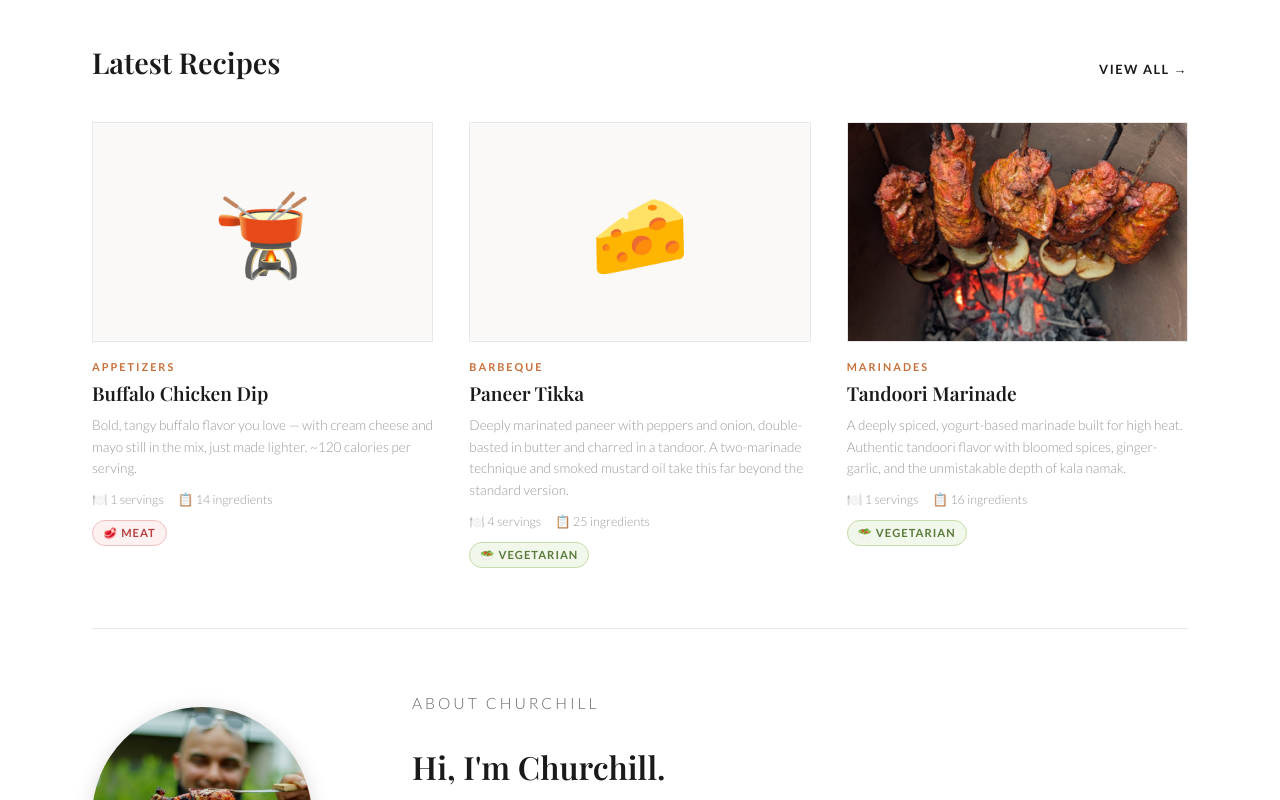
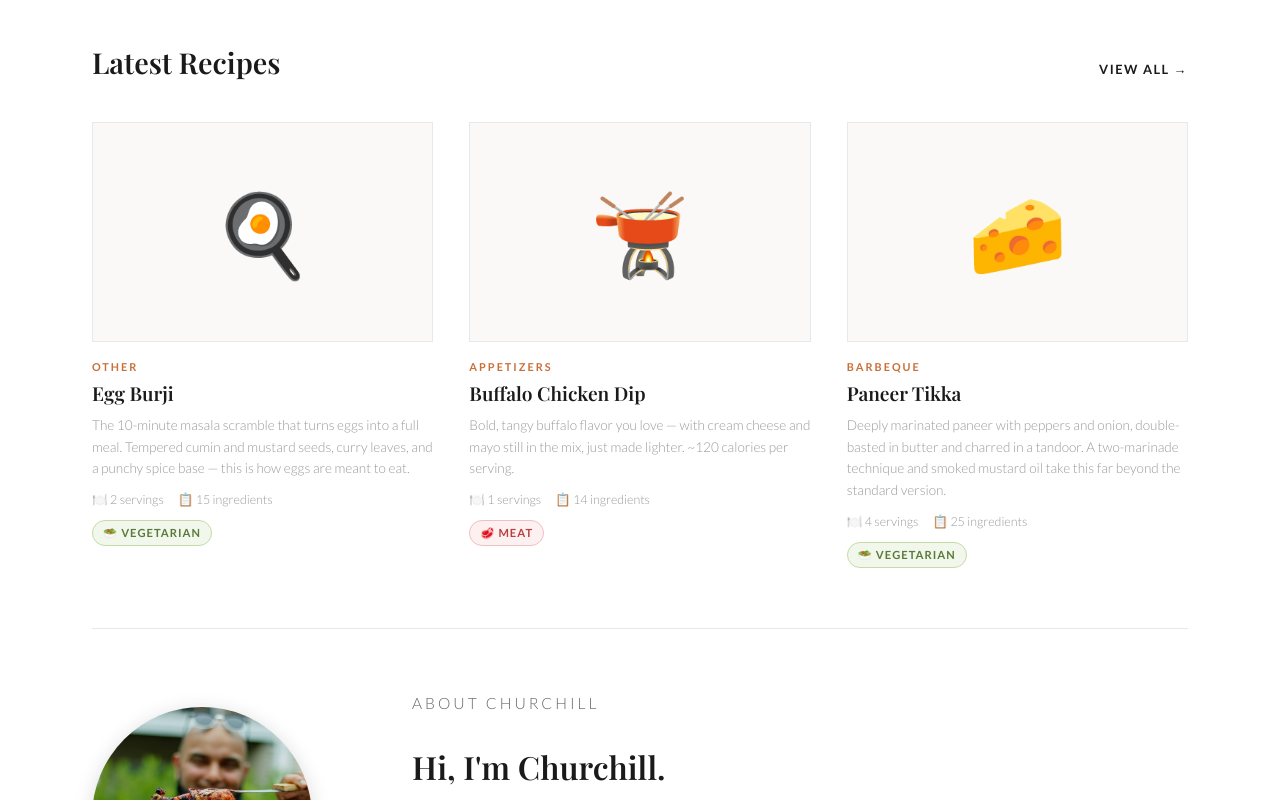
Before and after one commit to churchillpatel-eng/Churchscookout, a Next.js app in the folder web/: page / in a window 1280 px wide. Shown: the part 760-1560 px from the top of the page. Built offline with nearby package versions, Linux system fonts and the light colour scheme; a web font is replaced by a local one.

Commit message:
Add Egg Burji recipe

```diff
--- /dev/null
+++ b/web/src/data/recipes/egg-burji.ts
@@ -0,0 +1,57 @@
+import type { Recipe } from "@/types";
+
+const recipe: Recipe = {
+  id: 5,
+  slug: "egg-burji",
+  dietary: "vegetarian",
+  title: "Egg Burji",
+  description:
+    "The 10-minute masala scramble that turns eggs into a full meal. Tempered cumin and mustard seeds, curry leaves, and a punchy spice base — this is how eggs are meant to eat.",
+  servings: 2,
+  category: "other",
+  emoji: "🍳",
+  ingredients: [
+    { amount: "2 tbsp", item: "Neutral Oil" },
+    { amount: "1 tsp", item: "Cumin Seeds" },
+    { amount: "1 tsp", item: "Mustard Seeds" },
+    { amount: "1 sprig", item: "Curry Leaves" },
+    { amount: "2 cloves", item: "Garlic, Minced" },
+    { amount: "1", item: "Onion, Finely Chopped" },
+    { amount: "½", item: "Tomato, Chopped" },
+    { amount: "2", item: "Thai Chilies, Slit" },
+    { amount: "4", item: "Eggs, Beaten" },
+    { amount: "Handful", item: "Fresh Cilantro, Chopped" },
+    { amount: "", item: "Salt, To Taste" },
+    { section: "Spices" },
+    { amount: "1 tbsp", item: "Garam Masala" },
+    { amount: "1 tsp", item: "Red Chili Powder" },
+    { amount: "½ tsp", item: "Black Pepper" },
+    { amount: "1 tsp", item: "Coriander-Cumin Powder" },
+  ],
+  steps: [
+    {
+      text: "Temper the spices: Heat the neutral oil in a pan over medium heat. Add the cumin seeds, mustard seeds, curry leaves, and minced garlic. Let them sizzle and pop until fragrant.",
+      timer: null,
+    },
+    {
+      text: "Soften the onions: Add the chopped onion and cook until translucent, about 3–4 minutes.",
+      timer: "3–4 min",
+    },
+    {
+      text: "Build the masala: Add the tomato, Thai chilies, and all the spices — garam masala, red chili powder, black pepper, and coriander-cumin powder. Season with salt and let it simmer for 3–4 minutes until the tomato breaks down.",
+      timer: "3–4 min",
+    },
+    {
+      text: "Scramble the eggs: Pour in the beaten eggs and mix continuously, folding them through the masala until just cooked and no longer runny.",
+      timer: null,
+    },
+    {
+      text: "Finish and serve: Fold through the fresh cilantro and serve hot with roti, toast, or pav.",
+      timer: null,
+    },
+  ],
+  notes:
+    "Keep the heat medium while tempering — burnt cumin or mustard seeds turn the whole dish bitter.\n\nDon't over-scramble at the end. Pull the eggs off while they're still soft and glossy; they keep cooking off the heat.\n\nScale the Thai chilies up or down — two brings real heat.\n\nGreat make-ahead breakfast: the masala base holds in the fridge, so you can scramble in fresh eggs in under two minutes.",
+};
+
+export default recipe;
--- a/web/src/data/recipes/index.ts
+++ b/web/src/data/recipes/index.ts
@@ -3,6 +3,7 @@ import greenGarlicMintCilantroChickenBurgers from "./green-garlic-mint-cilantro-
 import tandooriMarinade from "./tandoori-marinade";
 import paneerTikka from "./paneer-tikka";
 import buffaloChickenDip from "./buffalo-chicken-dip";
+import eggBurji from "./egg-burji";
 
 // ── Recipe Data ──────────────────────────────────────────────────────
 // The source of truth for all published recipes. Each recipe lives in its
@@ -26,4 +27,5 @@ export const RECIPES: Recipe[] = [
   tandooriMarinade,
   paneerTikka,
   buffaloChickenDip,
+  eggBurji,
 ];
```
